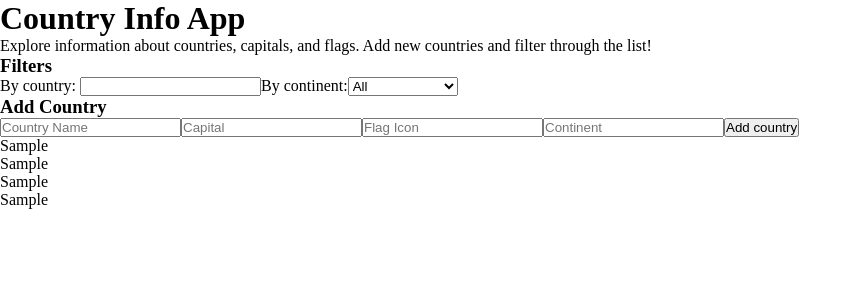
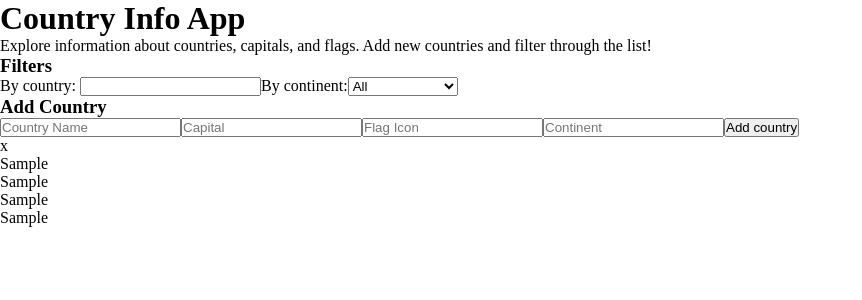
Before and after one commit to iogw/countries-finder-api-react, a React (Vite) app: page / in a window 1280 px wide. Both pictures are taken after typing "Sample", "Sample", "Sample", "Sample" into the empty fields and a click on the button "Add country". Shown: the top 300 px of the page, without its empty margins (0-862 px from the left). Built offline with nearby package versions, Linux system fonts and the light colour scheme; no server answers.

Commit message:
Add delete button and functionality to delete countries

```diff
--- a/src/components/App.jsx
+++ b/src/components/App.jsx
@@ -10,11 +10,11 @@ function App() {
     capital: '',
     continent: '',
   };
-
   const [countries, setCountries] = useState([]);
   const [searchValue, setSearchValue] = useState('');
   const [continentSelect, setContinentSelect] = useState('all');
   const [newCountryData, setNewCountryData] = useState(newObjData);
+  const [error, setError] = useState('');
 
   //effects
   useEffect(() => {
@@ -28,8 +28,26 @@ function App() {
   const handleSearchInput = (ev) => setSearchValue(ev.currentTarget.value);
   const handleSelectContinent = (ev) => setContinentSelect(ev.target.value);
   const handleAddNewCountry = () => {
+    if (
+      newCountryData.flag === '' &&
+      newCountryData.name === '' &&
+      newCountryData.capital === '' &&
+      newCountryData.continent === ''
+    ) {
+      setError('TE HAS OLVIDADO DE ALGO')
+    } else {
+      setError('')
       setCountries([newCountryData, ...countries]);
       setNewCountryData(newObjData);
+    }
+  };
+  const handleDelBtn = (ev) => {
+    const newList = countries;
+    const idxInList = newList.findIndex(
+      (element) => element.id === ev.currentTarget.id
+    );
+    newList.splice(idxInList, 1);
+    setCountries([...newList]);
   };
   //renders
   const renderHeader = () => {
@@ -133,6 +151,7 @@ function App() {
         <button type="submit" onClick={handleAddNewCountry}>
           Add country
         </button>
+        <p>{error}</p>
       </form>
     );
   };
@@ -152,13 +171,20 @@ function App() {
           return country.continent.toLowerCase() === continentSelect;
         }
       })
-      .map((country, i) => {
+      .map((country) => {
         return (
-          <li key={i} id={i}>
+          <li key={country.id}>
+            <div>
+              <p id={country.id} onClick={handleDelBtn}>
+                x
+              </p>
+            </div>
+            <div>
               <p>{country.flag}</p>
               <p>{country.name}</p>
               <p>{country.capital}</p>
               <p>{country.continent}</p>
+            </div>
           </li>
         );
       });
--- a/src/services/api.js
+++ b/src/services/api.js
@@ -6,6 +6,7 @@ const callToApi = () => {
     .then((data) => {
       const result = data.map((country) => {
         const newData = {
+          id: country.cca2,
           flag: country.flag,
           name: country.name.official,
           capital: country.capital[0],
```
Lines whose indentation alone changed are shown as unchanged.
